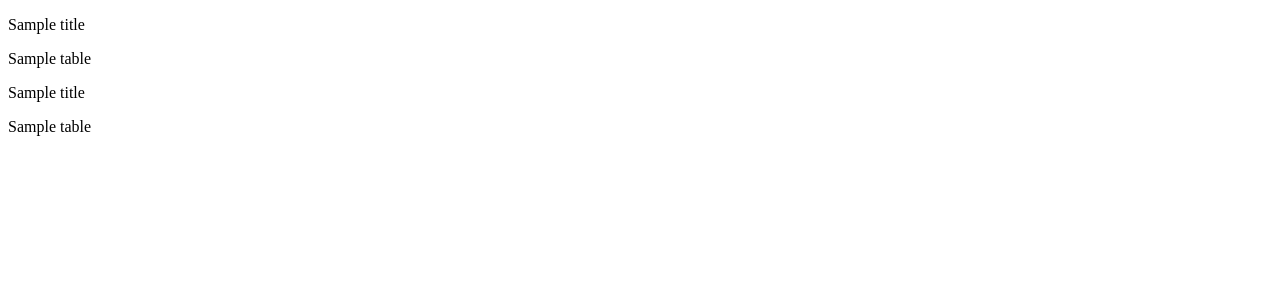
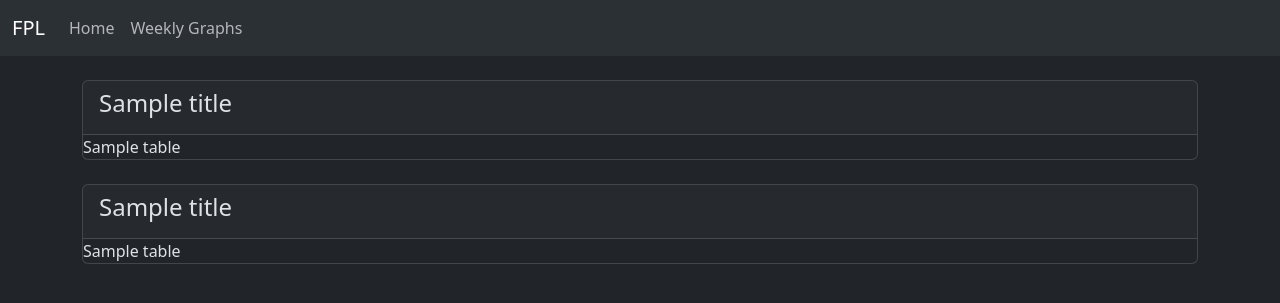
Before and after one commit to kevkevmcd/FPLDashboard, a Flask app: template templates/home.html in a window 1280 px wide. Shown: the top 303 px of the page. Run offline with Flask 3, Linux system fonts and the light colour scheme; the template is opened without the code that fills it: most values are stand-ins (such as "Sample title", 1, 10 or a date in 2020).

Commit message:
looking good...ish

```diff
--- a/app.py
+++ b/app.py
@@ -67,7 +67,11 @@ def league_code():
 
 @app.route("/home")
 def home():
-    return render_template('home.html',  tables=[point_differential().to_html(classes='data'), weekly_trades().to_html(classes='data'), combined_table().to_html(classes='data')], titles=["Point Differentials", "Transactions", "Combined"])
+    return render_template('home.html',  tables=[point_differential().to_html(classes=["table table-dark", "table-striped","table-hover"], justify="left"), weekly_trades().to_html(classes=["table table-dark", "table-striped","table-hover"], justify="left")], titles=["Point Differentials", "Transactions"])
+
+@app.route("/weekly_dashboard")
+def weekly_dash():
+    return render_template('weekly.html')
 
 def point_differential():
     league_entries = data['league_entries']
--- /dev/null
+++ b/templates/base.html
@@ -0,0 +1,19 @@
+
+<!doctype html>
+<html lang="en" data-bs-theme="dark">
+  <head>
+    <meta charset="utf-8">
+    <meta name="viewport" content="width=device-width, initial-scale=1">
+    <title>FPL</title>
+    <link href="https://cdn.jsdelivr.net/npm/bootstrap@5.3.1/dist/css/bootstrap.min.css" rel="stylesheet" integrity="sha384-4bw+/aepP/YC94hEpVNVgiZdgIC5+VKNBQNGCHeKRQN+PtmoHDEXuppvnDJzQIu9" crossorigin="anonymous">
+  </head>
+  <body>
+    {% include 'navbar.html' %}
+    <br/>
+    <div class="container">
+        {% block content %}
+        {% endblock %}
+    </div>
+    <script src="https://cdn.jsdelivr.net/npm/bootstrap@5.3.1/dist/js/bootstrap.bundle.min.js" integrity="sha384-HwwvtgBNo3bZJJLYd8oVXjrBZt8cqVSpeBNS5n7C8IVInixGAoxmnlMuBnhbgrkm" crossorigin="anonymous"></script>
+  </body>
+</html>
--- a/templates/home.html
+++ b/templates/home.html
@@ -1,3 +1,6 @@
+{% extends 'base.html' %}
+
+{% block content %}
     <!DOCTYPE html>
     <html>
         <head>
@@ -5,21 +8,22 @@
         </head>
         <body>
             <div>
-        <div>
+                <div class="card">
                     <table>
-                <thead>
-                    <p>{{ titles[0] }}</p>
-                </thead>
+                        <div class="card-header">
+                            <h4>{{ titles[0] }}</h4>
+                        </div>
                         <tbody>
                             {{ tables[0]|safe }}
                         </tbody>
                     </table>
                 </div>
-        <div>
+                <br/>
+                <div class="card">
                     <table>
-                <thead>
-                    <p>{{ titles[1] }}</p>
-                </thead>
+                        <div class="card-header">
+                            <h4>{{ titles[1] }}</h4>
+                        </div>
                         <tbody>
                             {{ tables[1]|safe }}
                         </tbody>
@@ -28,3 +32,4 @@
             </div>
         </body>
     </html>
+{% endblock %}
--- /dev/null
+++ b/templates/navbar.html
@@ -0,0 +1,18 @@
+<nav class="navbar navbar-expand-lg bg-body-tertiary">
+    <div class="container-fluid">
+      <a class="navbar-brand" href="{{ url_for('home') }}">FPL</a>
+      <button class="navbar-toggler" type="button" data-bs-toggle="collapse" data-bs-target="#navbarNav" aria-controls="navbarNav" aria-expanded="false" aria-label="Toggle navigation">
+        <span class="navbar-toggler-icon"></span>
+      </button>
+      <div class="collapse navbar-collapse" id="navbarNav">
+        <ul class="navbar-nav">
+          <li class="nav-item">
+            <a class="nav-link" href="{{ url_for('home') }}">Home</a>
+          </li>
+          <li class="nav-item">
+            <a class="nav-link" href="#">Weekly Graphs</a>
+          </li>
+        </ul>
+      </div>
+    </div>
+  </nav>
--- /dev/null
+++ b/templates/weekly.html
@@ -0,0 +1,5 @@
+{% extends 'base.html' %}
+
+{% block content %}
+Weekly tables
+{% endblock %}
```
Also changed, not shown: templates/league.html (+6 -4 lines), README.md. Lines whose indentation alone changed are shown as unchanged.
